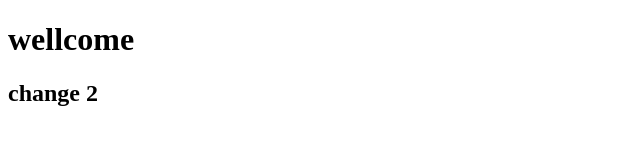
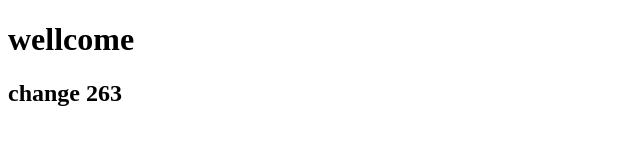
Before and after one commit to honestam/sahar, a plain HTML site: page index.html in a window 1280 px wide. Shown: the full height of the page, 0-640 px from the left. Drawn offline with Linux system fonts and the light colour scheme.

Commit message:
modify index

```diff
--- a/index.html
+++ b/index.html
@@ -7,6 +7,7 @@
 </head>
 <body>
     <h1>wellcome</h1>
-    <h2> change 2</h2>
+    <h2> change 263</h2>
+
 </body>
 </html>
```
